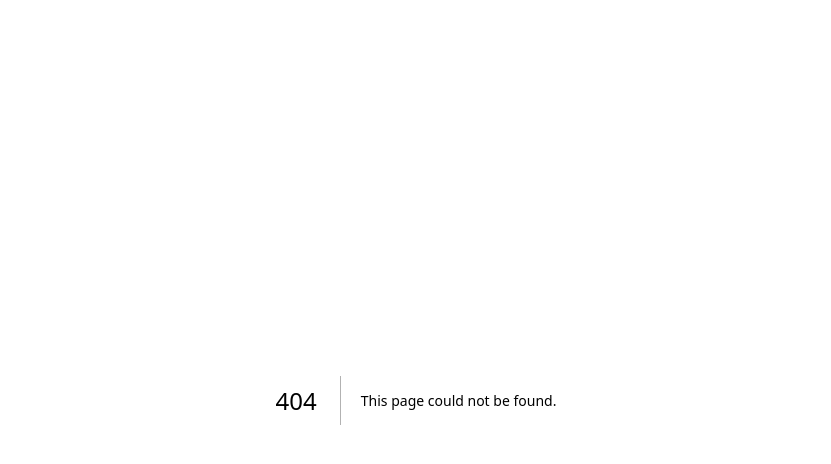
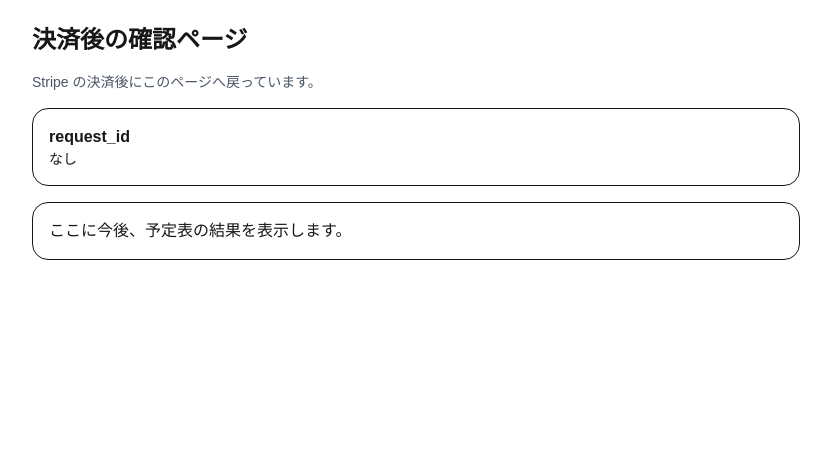
Before and after one commit to cozy5331/vaccine-yotei, a Next.js app: page /result in a window 1280 px wide. Before the commit this address had no page. Shown: the top 464 px of the page, without its empty margins (224-1055 px from the left). Built offline with nearby package versions, Linux system fonts and the light colour scheme.

Commit message:
Add result page

```diff
--- /dev/null
+++ b/app/result/page.tsx
@@ -0,0 +1,28 @@
+type ResultPageProps = {
+  searchParams: Promise<{ request_id?: string }>;
+};
+
+export default async function ResultPage({ searchParams }: ResultPageProps) {
+  const params = await searchParams;
+  const requestId = params.request_id ?? "";
+
+  return (
+    <main className="min-h-screen p-6">
+      <div className="max-w-3xl mx-auto space-y-4">
+        <h1 className="text-2xl font-bold">決済後の確認ページ</h1>
+        <p className="text-sm text-gray-600">
+          Stripe の決済後にこのページへ戻っています。
+        </p>
+
+        <div className="rounded-2xl border p-4">
+          <div className="font-semibold">request_id</div>
+          <div className="break-all text-sm">{requestId || "なし"}</div>
+        </div>
+
+        <div className="rounded-2xl border p-4">
+          ここに今後、予定表の結果を表示します。
+        </div>
+      </div>
+    </main>
+  );
+}
```
